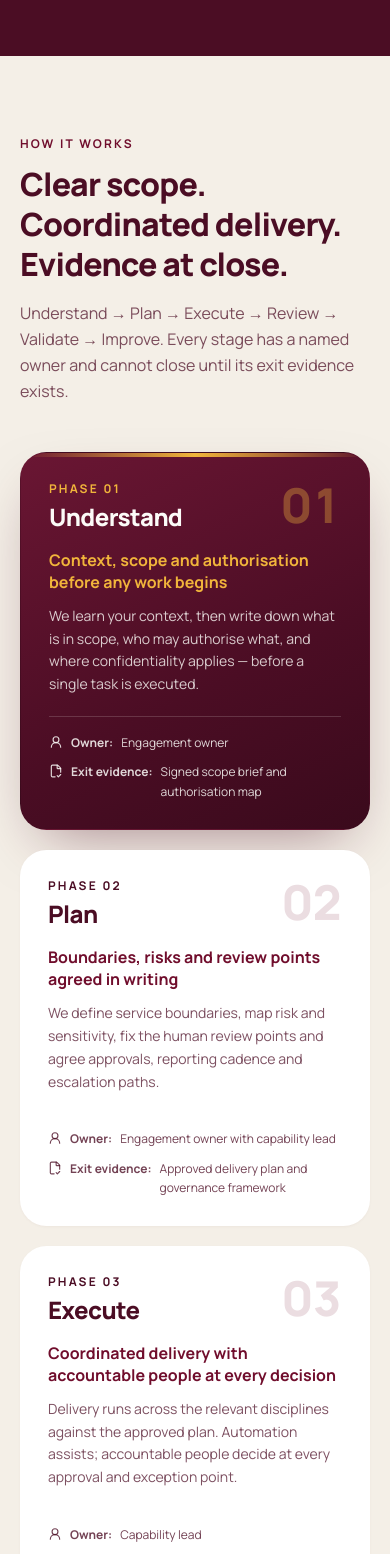
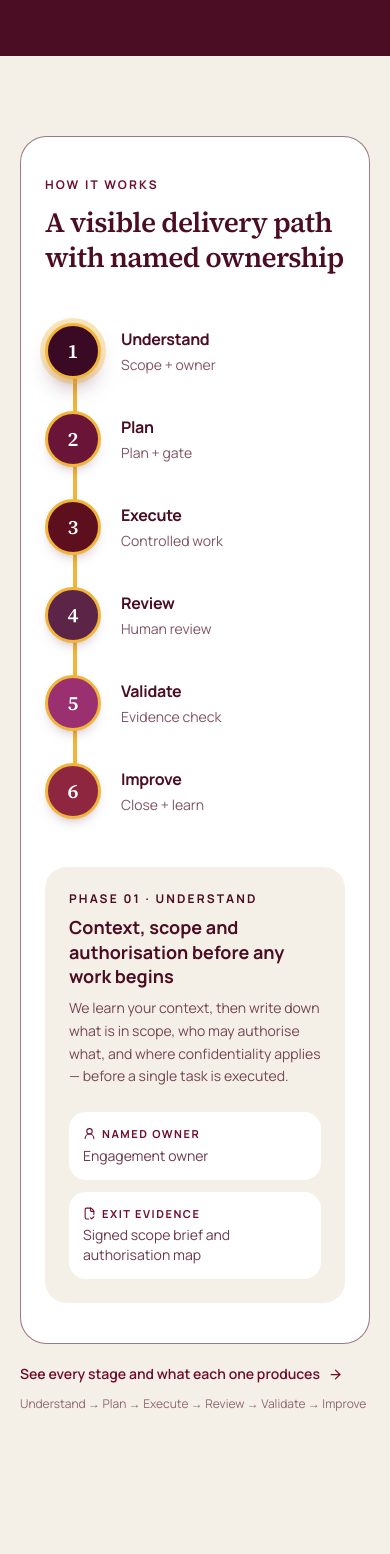
Before and after one commit to Sedawk-Dynamics/Sir-Jars, a Next.js app: page / in a window 390 px wide. Shown: the part 4200-5754 px from the top of the page. Built offline with nearby package versions, Linux system fonts and the light colour scheme.

Commit message:
Website changes has been completed

```diff
--- a/components/home/phase-rail.tsx
+++ b/components/home/phase-rail.tsx
@@ -5,37 +5,45 @@ import Link from 'next/link'
 import { ArrowRight, FileCheck2, UserRound } from 'lucide-react'
 import { phases } from '@/lib/content'
 
+/** One brand tone per stage, dark to light across the path. */
+const stageColors = ['#3A0A24', '#6A1438', '#5E0F1E', '#5C2548', '#9A3070', '#8E2640']
+
 /**
- * Six-stage method rail: Understand → Plan → Execute → Review → Validate →
- * Improve, each with a named owner and the exit evidence that closes it.
+ * Delivery path: Understand → Plan → Execute → Review → Validate → Improve.
  *
- * Motion contract: every stage is fully rendered in the DOM from first paint.
- * Scrolling only shifts which one is *emphasised* — it never reveals text that
- * was not already there. Reduced-motion and no-JS visitors see all six stages
- * in their final state.
+ * Six numbered stops on one gold line. Selecting a stop shows its headline,
+ * named owner and exit evidence underneath.
+ *
+ * Motion contract: every stage, label and caption is in the DOM from first
+ * paint. The only animation is the gold line drawing across once the section
+ * scrolls into view. Reduced-motion and no-JS visitors get the finished line.
  */
 export default function PhaseRail() {
-  const [active, setActive] = useState(0)
-  const itemRefs = useRef<(HTMLLIElement | null)[]>([])
+  const [selected, setSelected] = useState(0)
+  const [drawn, setDrawn] = useState(false)
+  const railRef = useRef<HTMLOListElement>(null)
 
   useEffect(() => {
-    if (window.matchMedia('(prefers-reduced-motion: reduce)').matches) return
-
+    if (window.matchMedia('(prefers-reduced-motion: reduce)').matches) {
+      setDrawn(true)
+      return
+    }
+    const el = railRef.current
+    if (!el) return
     const observer = new IntersectionObserver(
-      (entries) => {
-        entries.forEach((entry) => {
+      ([entry]) => {
         if (entry.isIntersecting) {
-            const index = itemRefs.current.indexOf(entry.target as HTMLLIElement)
-            if (index !== -1) setActive(index)
+          setDrawn(true)
+          observer.disconnect()
         }
-        })
       },
-      { rootMargin: '-45% 0px -45% 0px', threshold: 0 }
+      { threshold: 0.4 }
     )
-
-    itemRefs.current.forEach((el) => el && observer.observe(el))
+    observer.observe(el)
     return () => observer.disconnect()
   }, [])
+
+  const active = phases[selected]
 
   return (
     <section
@@ -44,7 +52,13 @@ export default function PhaseRail() {
       style={{ background: 'var(--color-parchment)' }}
     >
       <div className="max-w-7xl mx-auto px-5 sm:px-6 lg:px-8">
-        <div className="max-w-3xl mb-12">
+        <div
+          className="rounded-3xl px-6 py-10 sm:px-10 lg:px-14 lg:py-14"
+          style={{
+            background: '#FFFFFF',
+            border: '1.5px solid rgba(75,13,36,0.55)',
+          }}
+        >
           <p
             className="text-xs font-bold tracking-[0.18em] uppercase"
             style={{ color: 'var(--color-wine)' }}
@@ -52,127 +66,152 @@ export default function PhaseRail() {
             How it works
           </p>
           <h2
-            className="mt-3 font-extrabold tracking-tight leading-tight"
+            className="mt-3 font-semibold tracking-tight leading-tight"
             style={{
               color: 'var(--color-plum)',
-              fontSize: 'clamp(2rem, 4.5vw, 3rem)',
+              fontFamily: 'var(--font-source-serif)',
+              fontSize: 'clamp(1.75rem, 3.6vw, 2.5rem)',
             }}
           >
-            Clear scope. Coordinated delivery. Evidence at close.
+            A visible delivery path with named ownership
           </h2>
-          <p
-            className="mt-4 text-base leading-relaxed"
-            style={{ color: 'rgba(75,13,36,0.72)' }}
+
+          {/* ── The path ─────────────────────────────────────────────── */}
+          <ol
+            ref={railRef}
+            className="relative mt-12 lg:mt-16 grid gap-8 lg:gap-0 lg:grid-cols-6"
           >
-            Understand → Plan → Execute → Review → Validate → Improve. Every stage has a
-            named owner and cannot close until its exit evidence exists.
-          </p>
-        </div>
+            {/* Gold line — vertical on mobile, horizontal from the first
+                circle's centre to the last one's on desktop. */}
+            <span
+              aria-hidden="true"
+              className="absolute left-7 top-7 bottom-7 w-1 rounded-full lg:hidden"
+              style={{
+                background: 'var(--color-gold)',
+                transformOrigin: 'top',
+                transform: drawn ? 'scaleY(1)' : 'scaleY(0)',
+                transition: 'transform 1.2s cubic-bezier(.2,.7,.2,1)',
+              }}
+            />
+            <span
+              aria-hidden="true"
+              className="hidden lg:block absolute top-[34px] h-1 rounded-full"
+              style={{
+                left: 'calc(100% / 12)',
+                right: 'calc(100% / 12)',
+                background: 'var(--color-gold)',
+                transformOrigin: 'left',
+                transform: drawn ? 'scaleX(1)' : 'scaleX(0)',
+                transition: 'transform 1.4s cubic-bezier(.2,.7,.2,1)',
+              }}
+            />
 
-        <ol className="grid sm:grid-cols-2 lg:grid-cols-3 gap-5">
             {phases.map((phase, i) => {
-            const isActive = i === active
+              const isSelected = i === selected
               return (
                 <li
                   key={phase.slug}
-                ref={(el) => {
-                  itemRefs.current[i] = el
-                }}
-                className="relative flex flex-col rounded-3xl p-7 overflow-hidden transition-all duration-500"
+                  className="relative flex lg:flex-col items-center gap-5 lg:gap-0 lg:text-center"
+                >
+                  <button
+                    type="button"
+                    onClick={() => setSelected(i)}
+                    aria-pressed={isSelected}
+                    aria-label={`Stage ${i + 1}: ${phase.name}. Show owner and exit evidence.`}
+                    className="relative z-10 shrink-0 inline-flex items-center justify-center w-14 h-14 lg:w-[72px] lg:h-[72px] rounded-full text-xl lg:text-2xl font-bold transition-transform duration-200 hover:scale-105 focus-visible:outline-offset-4"
                     style={{
-                  background: isActive
-                    ? 'linear-gradient(155deg, #6A1633 0%, #4B0D24 60%, #3A0A1C 100%)'
-                    : '#FFFFFF',
-                  border: `1px solid ${isActive ? 'transparent' : 'var(--color-line)'}`,
-                  boxShadow: isActive
-                    ? '0 24px 60px -24px rgba(75,13,36,0.5)'
-                    : '0 1px 3px rgba(75,13,36,0.04)',
+                      background: stageColors[i],
+                      color: '#FFFFFF',
+                      fontFamily: 'var(--font-source-serif)',
+                      border: '3px solid var(--color-gold)',
+                      boxShadow: isSelected
+                        ? '0 0 0 5px rgba(241,181,59,0.35), 0 12px 24px -10px rgba(75,13,36,0.6)'
+                        : '0 6px 14px -8px rgba(75,13,36,0.5)',
                     }}
                   >
-                <span
-                  aria-hidden="true"
-                  className="absolute inset-x-0 top-0 h-1 transition-opacity duration-500"
-                  style={{
-                    opacity: isActive ? 1 : 0,
-                    background:
-                      'linear-gradient(90deg, transparent, var(--color-gold), transparent)',
-                  }}
-                />
-
-                {/* Label row: the numeral sits in the flow, inside the card. */}
-                <div className="flex items-start justify-between gap-4">
-                  <div>
-                    <span
-                      className="block text-xs font-bold tracking-[0.18em] uppercase"
-                      style={{ color: isActive ? 'var(--color-gold)' : 'var(--color-rose)' }}
-                    >
-                      Phase {phase.number}
-                    </span>
+                    {i + 1}
+                  </button>
+                  <div className="lg:mt-5">
                     <h3
-                      className="text-2xl font-extrabold tracking-tight mt-1"
-                      style={{ color: isActive ? 'var(--color-ivory)' : 'var(--color-plum)' }}
+                      className="text-base font-bold"
+                      style={{ color: 'var(--color-plum)' }}
                     >
                       {phase.name}
                     </h3>
+                    <p
+                      className="text-sm mt-1"
+                      style={{ color: 'rgba(75,13,36,0.7)' }}
+                    >
+                      {phase.short}
+                    </p>
                   </div>
-                  <span
-                    aria-hidden="true"
-                    className="text-5xl font-black leading-none select-none tabular-nums"
-                    style={{
-                      color: isActive ? 'rgba(241,181,59,0.35)' : 'rgba(112,13,44,0.14)',
-                    }}
-                  >
-                    {phase.number}
-                  </span>
-                </div>
-
-                <p
-                  className="text-base font-bold leading-snug mt-4"
-                  style={{ color: isActive ? 'var(--color-gold)' : 'var(--color-wine)' }}
-                >
-                  {phase.headline}
-                </p>
-
-                <p
-                  className="text-sm leading-relaxed mt-3 flex-1"
-                  style={{
-                    color: isActive ? 'rgba(252,251,248,0.8)' : 'rgba(75,13,36,0.72)',
-                  }}
-                >
-                  {phase.description}
-                </p>
-
-                <dl
-                  className="mt-5 pt-4 space-y-2.5 text-xs leading-relaxed"
-                  style={{
-                    borderTop: `1px solid ${isActive ? 'rgba(252,251,248,0.16)' : 'var(--color-line)'}`,
-                    color: isActive ? 'rgba(252,251,248,0.85)' : 'rgba(75,13,36,0.78)',
-                  }}
-                >
-                  <div className="flex gap-2">
-                    <UserRound size={14} aria-hidden="true" className="shrink-0 mt-0.5" />
-                    <dt className="font-bold shrink-0">Owner:</dt>
-                    <dd>{phase.owner}</dd>
-                  </div>
-                  <div className="flex gap-2">
-                    <FileCheck2 size={14} aria-hidden="true" className="shrink-0 mt-0.5" />
-                    <dt className="font-bold shrink-0">Exit evidence:</dt>
-                    <dd>{phase.exitEvidence}</dd>
-                  </div>
-                </dl>
                 </li>
               )
             })}
           </ol>
 
+          {/* ── Selected stage detail ───────────────────────────────── */}
+          <div
+            aria-live="polite"
+            className="mt-12 grid md:grid-cols-[1.4fr_1fr] gap-6 rounded-2xl p-6 lg:p-7"
+            style={{ background: 'var(--color-parchment)', border: '1px solid var(--color-line)' }}
+          >
+            <div>
+              <p
+                className="text-xs font-bold tracking-[0.18em] uppercase"
+                style={{ color: 'var(--color-rose)' }}
+              >
+                Phase {active.number} · {active.name}
+              </p>
+              <p
+                className="mt-2 text-lg font-bold leading-snug"
+                style={{ color: 'var(--color-plum)' }}
+              >
+                {active.headline}
+              </p>
+              <p
+                className="mt-2 text-sm leading-relaxed"
+                style={{ color: 'rgba(75,13,36,0.75)' }}
+              >
+                {active.description}
+              </p>
+            </div>
+            <dl className="space-y-3 text-sm" style={{ color: 'rgba(75,13,36,0.82)' }}>
+              <div className="rounded-xl p-3.5" style={{ background: '#FFFFFF' }}>
+                <dt
+                  className="flex items-center gap-1.5 text-[11px] font-bold tracking-[0.14em] uppercase"
+                  style={{ color: 'var(--color-wine)' }}
+                >
+                  <UserRound size={13} aria-hidden="true" /> Named owner
+                </dt>
+                <dd className="mt-1">{active.owner}</dd>
+              </div>
+              <div className="rounded-xl p-3.5" style={{ background: '#FFFFFF' }}>
+                <dt
+                  className="flex items-center gap-1.5 text-[11px] font-bold tracking-[0.14em] uppercase"
+                  style={{ color: 'var(--color-wine)' }}
+                >
+                  <FileCheck2 size={13} aria-hidden="true" /> Exit evidence
+                </dt>
+                <dd className="mt-1">{active.exitEvidence}</dd>
+              </div>
+            </dl>
+          </div>
+        </div>
+
+        <div className="mt-5 flex flex-col sm:flex-row sm:items-center justify-between gap-3">
           <Link
             href="/how-it-works"
-          className="inline-flex items-center gap-2 mt-10 text-sm font-semibold"
+            className="inline-flex items-center gap-2 text-sm font-semibold"
             style={{ color: 'var(--color-wine)' }}
           >
             See every stage and what each one produces
             <ArrowRight size={15} aria-hidden="true" />
           </Link>
+          <p className="text-xs" style={{ color: 'rgba(75,13,36,0.6)' }}>
+            Understand → Plan → Execute → Review → Validate → Improve
+          </p>
+        </div>
       </div>
     </section>
   )
--- a/lib/content.ts
+++ b/lib/content.ts
@@ -246,6 +246,8 @@ export type Phase = {
   slug: string
   number: string
   name: string
+  /** Two-to-three word caption for the timeline. */
+  short: string
   headline: string
   description: string
   /** The named role accountable for the stage. */
@@ -258,6 +260,7 @@ export type Phase = {
 export const phases: Phase[] = [
   {
     slug: 'understand',
+    short: 'Scope + owner',
     number: '01',
     name: 'Understand',
     headline: 'Context, scope and authorisation before any work begins',
@@ -274,6 +277,7 @@ export const phases: Phase[] = [
   },
   {
     slug: 'plan',
+    short: 'Plan + gate',
     number: '02',
     name: 'Plan',
     headline: 'Boundaries, risks and review points agreed in writing',
@@ -290,6 +294,7 @@ export const phases: Phase[] = [
   },
   {
     slug: 'execute',
+    short: 'Controlled work',
     number: '03',
     name: 'Execute',
     headline: 'Coordinated delivery with accountable people at every decision',
@@ -306,6 +311,7 @@ export const phases: Phase[] = [
   },
   {
     slug: 'review',
+    short: 'Human review',
     number: '04',
     name: 'Review',
     headline: 'Human review against the standard agreed at the start',
@@ -322,6 +328,7 @@ export const phases: Phase[] = [
   },
   {
     slug: 'validate',
+    short: 'Evidence check',
     number: '05',
     name: 'Validate',
     headline: 'Documented evidence at close that separates fact from intent',
@@ -338,6 +345,7 @@ export const phases: Phase[] = [
   },
   {
     slug: 'improve',
+    short: 'Close + learn',
     number: '06',
     name: 'Improve',
     headline: 'An honest review after close — and what changes next time',
```
Also changed, not shown: 1 other file (tests, documents, lock files or other folders). Lines whose indentation alone changed are shown as unchanged.
